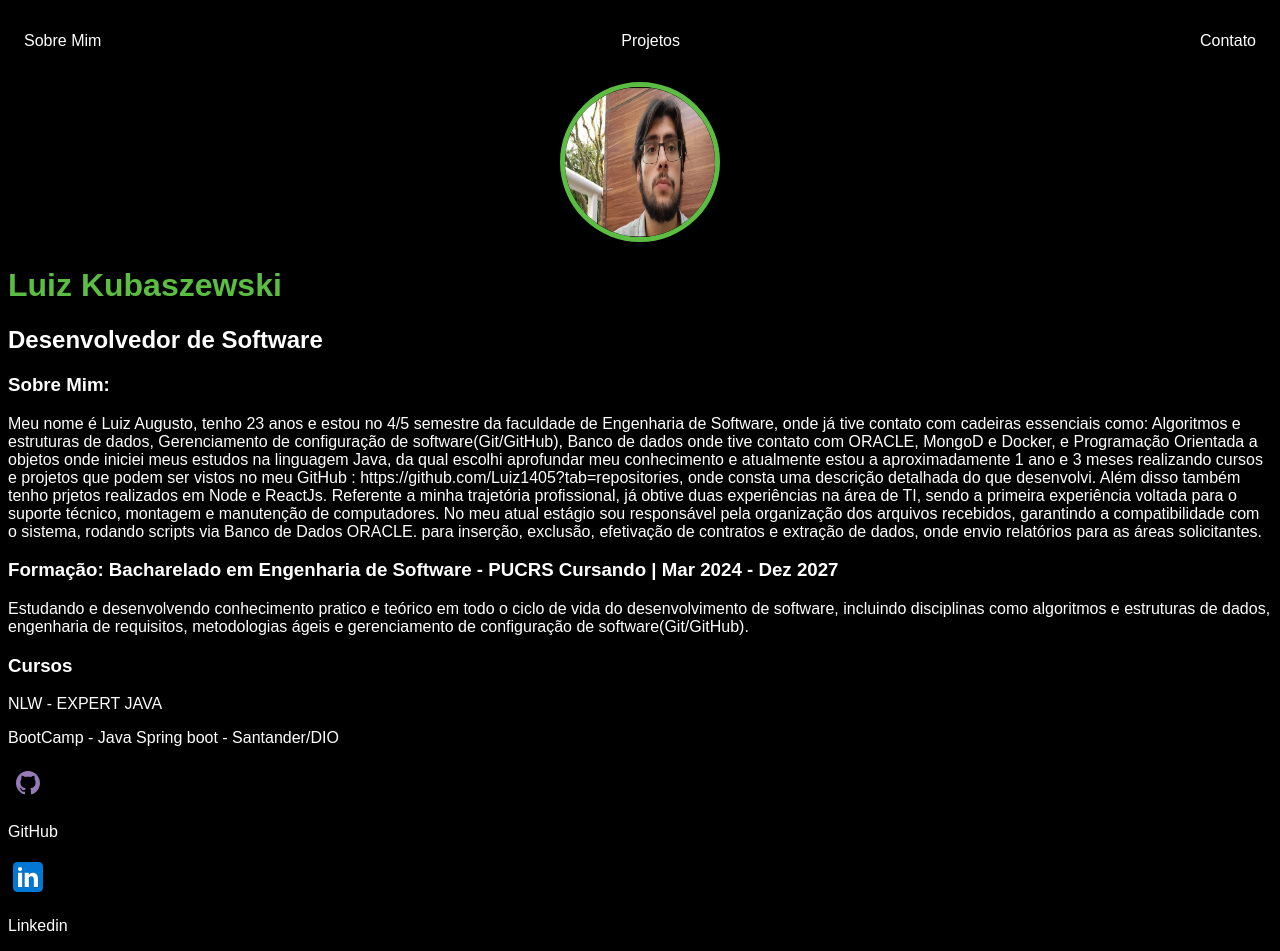
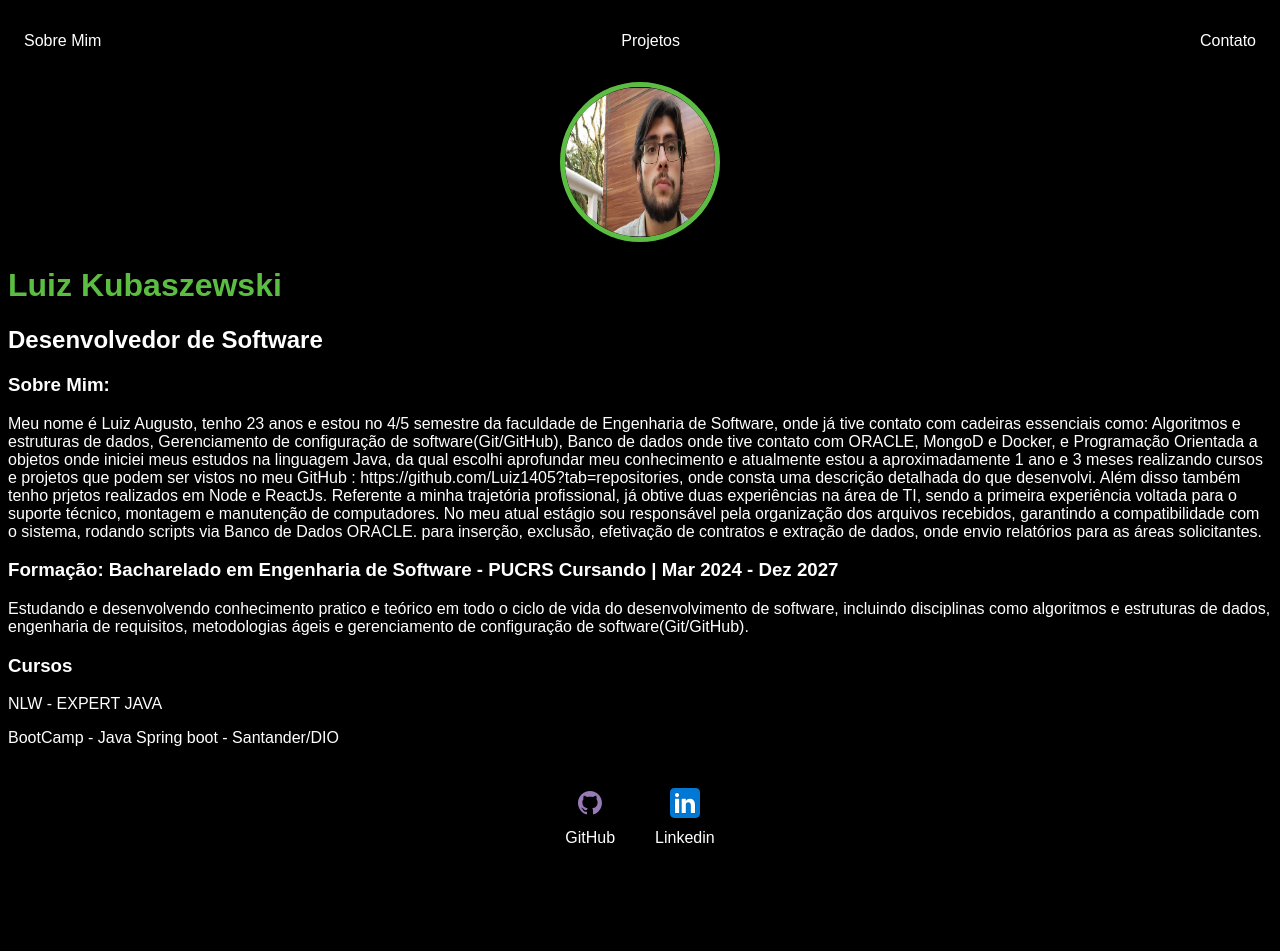
Before and after one commit to Luiz1405/CurriculoWeb, a plain HTML site: page index.html in a window 1280 px wide. After the commit the page ends 891 px from the top, so only its background shows below. Drawn offline with Linux system fonts and the light colour scheme.

Commit message:
Criando e ajustando as imagens do linkedin e github.

```diff
--- a/index.css
+++ b/index.css
@@ -36,3 +36,17 @@ footer img {
     width: 40px;
     height: 40px;
 }
+
+footer {
+    display: flex;
+    justify-content: center;
+}
+
+footer a{
+    margin: 20px;
+    text-align: center;
+}
+
+footer p {
+    margin-top: 2px;
+}
```
